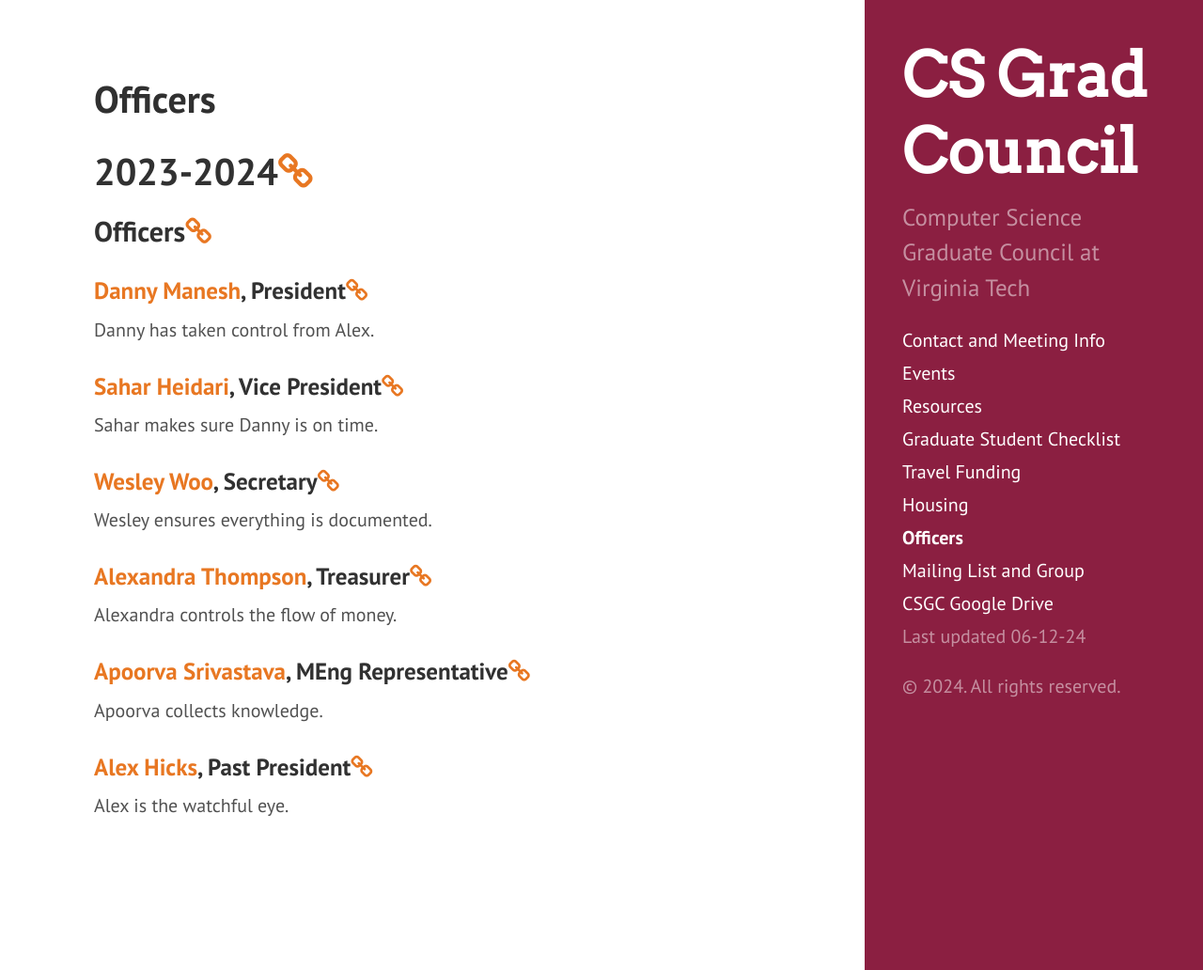
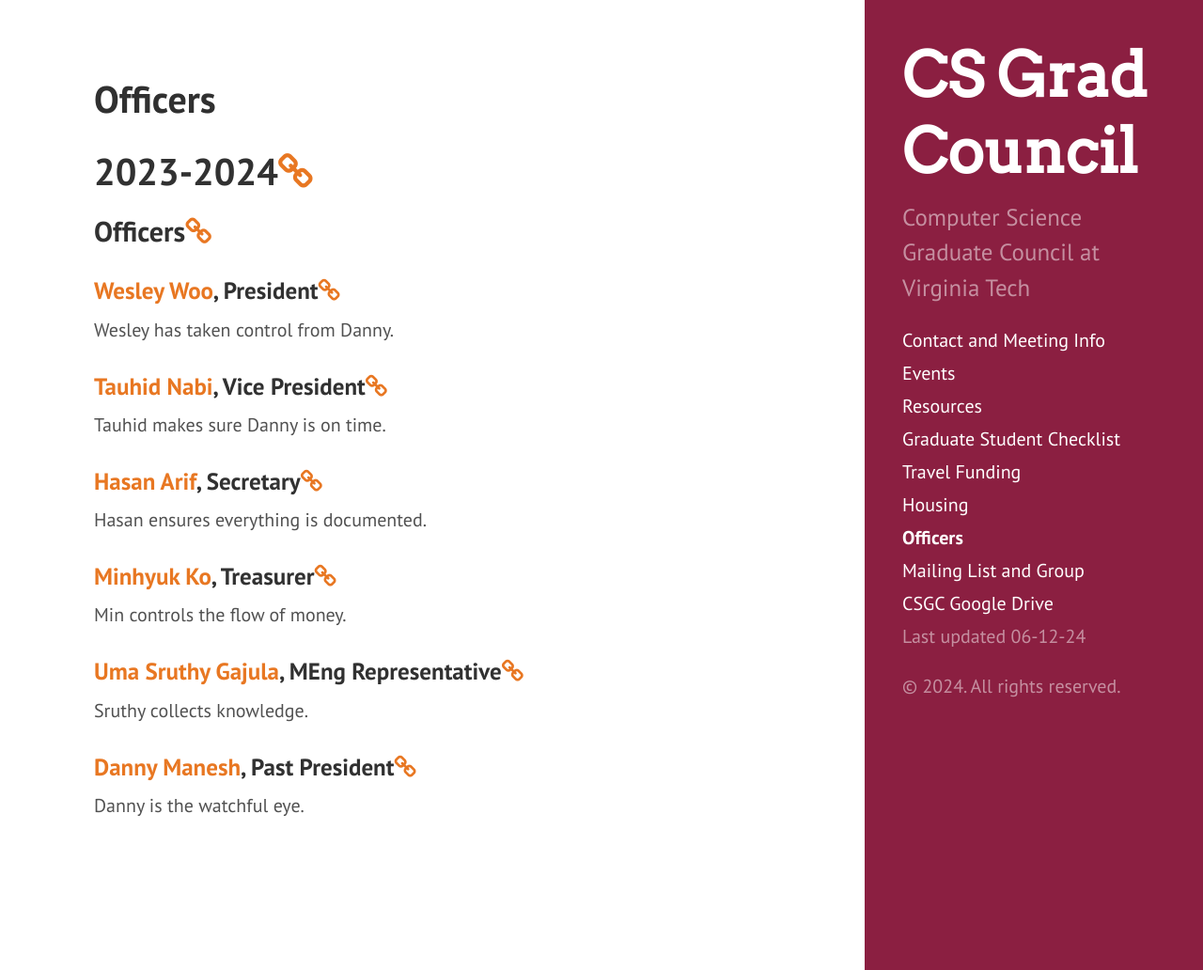
Before and after one commit to CSGraduateCouncil-VirginiaTech/csgc-website, a Jekyll site: the page built from officers.md, in a window 1280 px wide and 1032 px high. Shown: the whole window at 94% size. Built offline with Jekyll 4.4.1, drawn with Linux system fonts in a browser that asks for light colours.

Commit message:
Update officers.md (#253)
* Update officers.md

* Update officers.md

```diff
--- a/officers.md
+++ b/officers.md
@@ -9,26 +9,26 @@
 ## <a name="Officers"></a>Officers<a href="#Officers"><i class="fa fa-link" aria-hidden="true"></i></a>
 
 
-### <a name="Danny">[Danny Manesh](https://maneshd.github.io/), President<a href="#Danny"><i class="fa fa-link" aria-hidden="true"></i></a>
+### <a name="Wesley">[Wesley Woo](https://wesmwoo.github.io), President<a href="#Wesley"><i class="fa fa-link" aria-hidden="true"></i></a>
 
-Danny has taken control from Alex.
+Wesley has taken control from Danny.
 
-###  <a name="Sahar">[Sahar Heidari](https://www.linkedin.com/in/sahar-heidari-565b9883/), Vice President<a href="#Sahar"><i class="fa fa-link" aria-hidden="true"></i></a>
+###  <a name="Tauhid">[Tauhid Nabi](https://tauhidun.github.io/), Vice President<a href="#Tauhid"><i class="fa fa-link" aria-hidden="true"></i></a>
 
-Sahar makes sure Danny is on time.
+Tauhid makes sure Danny is on time.
 
-### <a name="Wesley">[Wesley Woo](https://wesmwoo.github.io), Secretary<a href="#Wesley"><i class="fa fa-link" aria-hidden="true"></i></a>
+### <a name="Hasan">[Hasan Arif](https://www.linkedin.com/in/kazi-hasan-ibn-arif-8b78a61a3/), Secretary<a href="#Hasan"><i class="fa fa-link" aria-hidden="true"></i></a>
 
-Wesley ensures everything is documented.
+Hasan ensures everything is documented.
 
-### <a name="Alexandra">[Alexandra Thompson](https://jenalexthompson.com), Treasurer<a href="#Alexandra"><i class="fa fa-link" aria-hidden="true"></i></a>
+### <a name="Min">[Minhyuk Ko](https://people.cs.vt.edu/minhyukko/), Treasurer<a href="#Min"><i class="fa fa-link" aria-hidden="true"></i></a>
 
-Alexandra controls the flow of money.
+Min controls the flow of money.
 
-###  <a name="Apoorva">[Apoorva Srivastava](https://csgrad.cs.vt.edu/officers/), MEng Representative<a href="#Apoorva"><i class="fa fa-link" aria-hidden="true"></i></a>
+###  <a name="Sruthy">[Uma Sruthy Gajula](https://www.linkedin.com/in/uma-sruthy-gajula-111a8515a/), MEng Representative<a href="#Sruthy"><i class="fa fa-link" aria-hidden="true"></i></a>
 
-Apoorva collects knowledge.
+Sruthy collects knowledge.
 
-###  <a name="Alex">[Alex Hicks](https://awhicks.github.io), Past President<a href="#Alex"><i class="fa fa-link" aria-hidden="true"></i></a>
+###  <a name="Danny">[Danny Manesh](https://maneshd.github.io/), Past President<a href="#Danny"><i class="fa fa-link" aria-hidden="true"></i></a>
 
-Alex is the watchful eye.
+Danny is the watchful eye.
```
